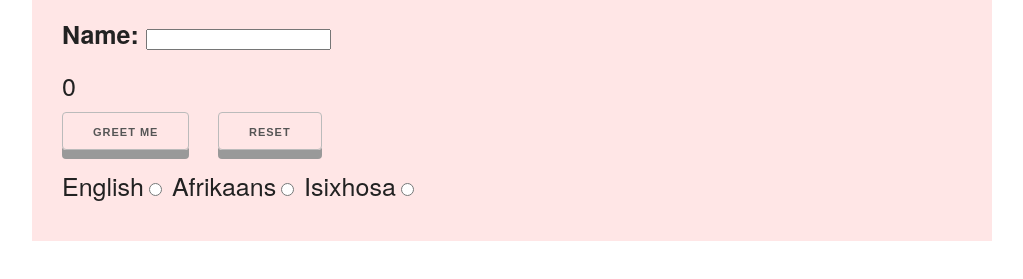
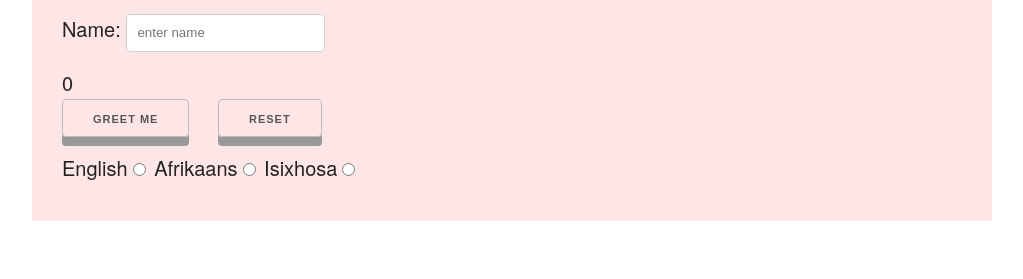
Before and after one commit to ayolicias/greetings, a plain HTML site: page index.html in a window 1280 px wide. Shown: the part 117-396 px from the top of the page, without its empty margins (128-1151 px from the left). Drawn offline with nearby package versions, Linux system fonts and the light colour scheme.

Commit message:
added changes

```diff
--- a/css/greet.css
+++ b/css/greet.css
@@ -25,7 +25,7 @@ body {
     top: 50%;
     width: 100%;
     text-align: left;
-    font-size: 25px;
+    font-size: 20px;
     padding: 30px;
 }
 
--- a/index.html
+++ b/index.html
@@ -15,7 +15,7 @@
 
     <div class="row"id ="input">
       <div class="four columns">
-      <b>Name:</b> <input type="input" class="inputName">
+      Name: <input type="text"placeholder="enter name " class="inputName">
     </div>
 
     </div>
```
Also changed, not shown: tests/greet.test.js (+13 -3 lines).
